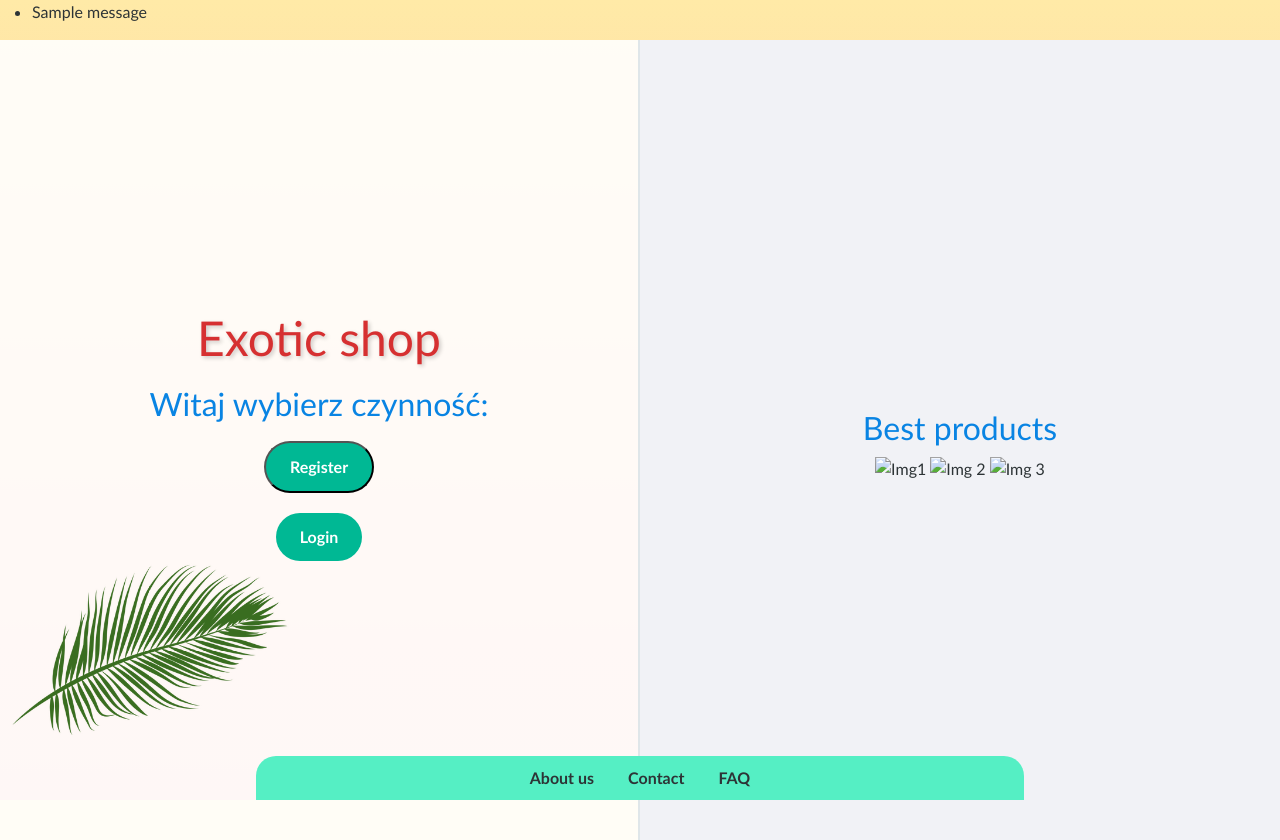
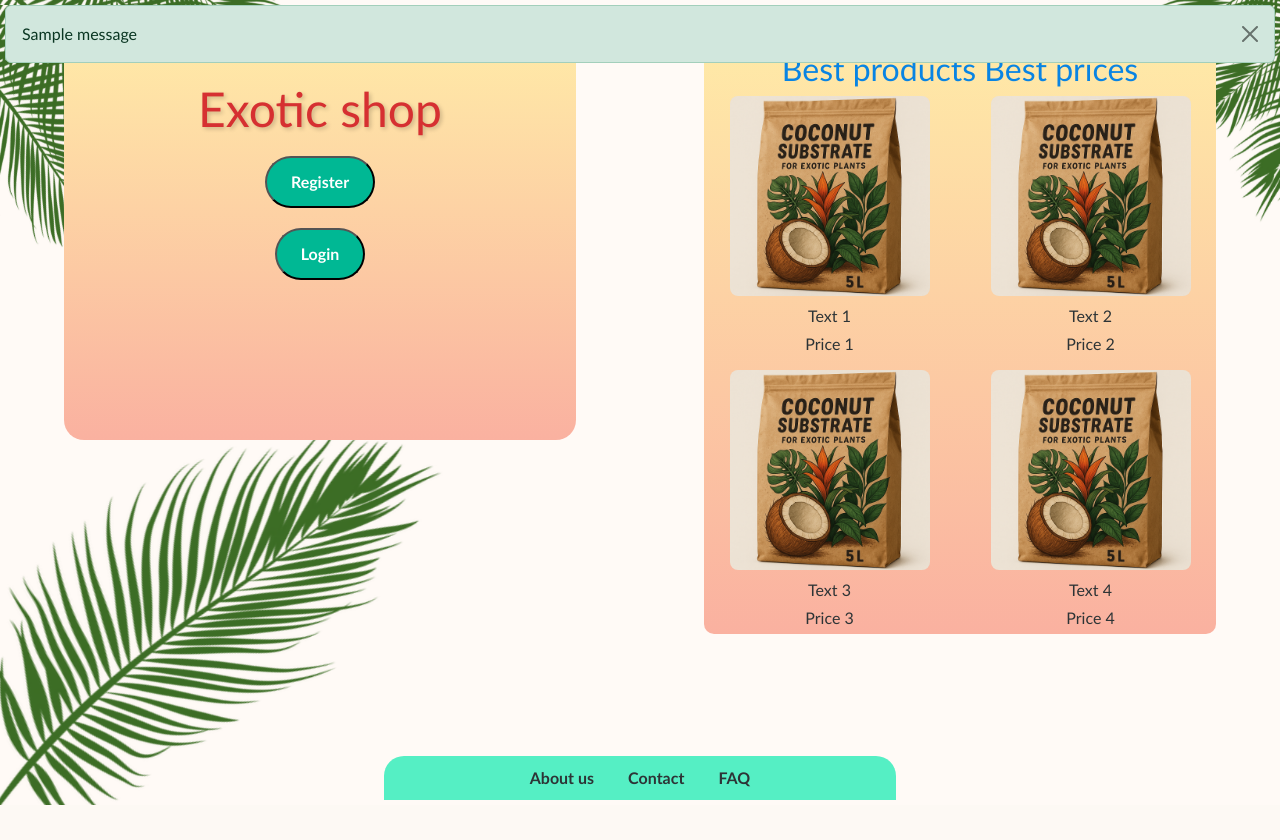
Before and after one commit to JanKotynia/FlaskShop, a Flask app: page / in a window 1280 px wide. After the commit the page ends 805 px from the top, so only its background shows below. Run offline with Flask 3, Linux system fonts and the light colour scheme; tables that the repository leaves empty hold one stand-in row (values such as "Sample post"); one stand-in notice (Sample message) is shown; some libraries are stand-ins or nearby versions.

Commit message:
login and view fix

```diff
--- a/shop/forms.py
+++ b/shop/forms.py
@@ -19,3 +19,9 @@ class RegisterForm(FlaskForm):
     password1 = PasswordField(label='Password:', validators=[Length(min=1), DataRequired()])
     password2 = PasswordField(label='Confirm Password:', validators=[EqualTo('password1'), DataRequired()])
     submit = SubmitField(label='Create Account')
+
+
+class LoginForm(FlaskForm):
+    username = StringField(label='User Name:', validators=[DataRequired()])
+    password = PasswordField(label='Password:', validators=[DataRequired()])
+    submit = SubmitField(label='Sign in')
--- a/shop/routes.py
+++ b/shop/routes.py
@@ -1,28 +1,43 @@
 from flask_login import login_user
 from shop import app
-from flask import render_template, flash
+from flask import render_template, flash, redirect, url_for
 from shop import db
-from shop.forms import RegisterForm
+from shop.forms import RegisterForm, LoginForm
 from shop.models import User
 
 
 
 @app.route("/", methods=['GET', 'POST'])
 def home():
-    form = RegisterForm()
-    if form.validate_on_submit():
-        user_to_create = User(username=form.username.data,
-                              email_address=form.email_address.data,
-                              password=form.password1.data)
+    form_register = RegisterForm()
+    if form_register.validate_on_submit():
+        user_to_create = User(username=form_register.username.data,email_address=form_register.email_address.data,password=form_register.password1.data)
         db.session.add(user_to_create)
         db.session.commit()
         login_user(user_to_create)
         print("created")
-        flash(f"Created! {user_to_create}", category='success')
+        flash(f"Account created! Welcome {user_to_create.username}", category='success')
+        return redirect(url_for('shop'))
 
-    if form.errors != {}:
-        for err_msg in form.errors.values():
+    if form_register.errors != {}:
+        for err_msg in form_register.errors.values():
             print("err")
             flash(f'Create user ERROR: {err_msg}', category='danger')
 
-    return render_template('welcome.html', form=form)
+    form_login = LoginForm()
+    if form_login.validate_on_submit():
+        attempted_user = User.query.filter_by(username=form_login.username.data).first()
+        if attempted_user and attempted_user.check_password_correction(
+                attempted_password=form_login.password.data
+        ):
+            login_user(attempted_user)
+            flash(f'Success! You are logged in as: {attempted_user.username}', category='success')
+            return redirect(url_for('shop'))
+        else:
+            flash('Wrong username or password! Try again!', category='danger')
+
+    return render_template('welcome.html', form_login=form_login, form_register=form_register)
+
+@app.route("/shop")
+def shop():
+    return render_template('main_page.html')
--- a/shop/static/styles.css
+++ b/shop/static/styles.css
@@ -1,5 +1,6 @@
 html, body {
-  background: linear-gradient(to bottom, #ffeaa7, #fab1a0);
+  background: url("images/back.png");
+  background-size: cover;
   font-family: 'Trebuchet MS', sans-serif;
   color: #2d3436;
   height: 100%;
@@ -49,22 +50,14 @@ h2 {
 footer {
   position: fixed;
   bottom: 0;
-  left: 20%;
-  width: 60%;
+  left: 30%;
+  width: 40%;
   text-align: center;
   background-color: #55efc4;
   padding: 10px;
   border-radius: 20px 20px 0 0;
 }
 
-.palm-img {
-  position: fixed;
-  width: 300px;
-  height: auto;
-  left: 0;
-  bottom: 0;
-  transform: rotate(-90deg);
-}
 
 .nav-reff {
   margin: 0 15px;
@@ -74,20 +67,46 @@ footer {
   transition: color 0.3s ease;
 }
 
-.nav-reff:hover {
-  color: #d63031;
-}
 
 .left-panel {
+  position: fixed;
+  top: 5%;
+  left: 5%;
   padding: 40px;
-  background-color: rgba(255, 255, 255, 0.9);
-  border-right: 2px solid #dfe6e9;
-  height: 100vh;
+  background-color: linear-gradient(to bottom, #ffeaa7, #fab1a0);
+  height: 50vh;
+  width: 40%;
+  text-align: center;
+  background: linear-gradient(to bottom, #ffeaa7, #fab1a0);
+  border-radius: 20px;
 }
 
 .right-panel {
-  padding: 40px;
-  background-color: #f1f2f6;
-  height: 100vh;
-  overflow-y: auto;
+  text-align: center;
+  position: fixed;
+  top: 5%;
+  right: 5%;
+  background: linear-gradient(to bottom, #ffeaa7, #fab1a0);
+  border-radius: 10px;
+  width: 40%
 }
+
+
+.images-container {
+  display: grid;
+  grid-template-columns: repeat(2, 1fr);
+  gap: 10px;
+}
+
+.image-box img {
+  width: 100%;
+  max-width: 200px;
+  height: auto;
+  border-radius: 8px;
+}
+
+.alert {
+  position: relative;
+  z-index: 10;
+  margin: 5px;
+}
--- a/shop/templates/includes/modal_login.html
+++ b/shop/templates/includes/modal_login.html
@@ -23,33 +23,26 @@
      aria-labelledby="exampleModalLabel" aria-hidden="true">
   <div class="modal-dialog modal-lg">
     <div class="modal-content">
-      <div class="modal-header">
-        <h1>
-          Register
-        </h1>
-      </div>
-        <br>
+        <div class="modal-header">
+          <h1>
+            Login
+          </h1>
+        </div>
         <form method="POST">
-            {{ form.hidden_tag() }}
+            {{ form_register.hidden_tag() }}
+            {{ form_login.username.label() }}
+            {{ form_login.username(class="form-control", placeholder="User Name") }}
 
-            {{ form.username.label() }}
-            {{ form.username(class="form-control", placeholder="User Name") }}
+            {{ form_login.password.label() }}
+            {{ form_login.password(class="form-control", placeholder="Password") }}
 
-            {{ form.email_address.label() }}
-            {{ form.email_address(class="form-control", placeholder="Email Address") }}
 
-            {{ form.password1.label() }}
-            {{ form.password1(class="form-control", placeholder="Password") }}
+            <div class="checkbox mb-3">
+               <h6>Do not have an account?</h6>
+               <a class="btn btn-sm btn-secondary" href="{{ url_for('shop') }}">Register</a>
+            </div>
 
-            {{ form.password2.label() }}
-            {{ form.password2(class="form-control", placeholder="Confirm Password") }}
-
-            <br>
-            <div class="checkbox mb-3">
-               <h6>Do you have an account?</h6>
-               <a class="btn btn-sm btn-secondary" data-bs-dismiss="modal">Go back</a>
-            </div>
-            {{ form.submit(class="btn btn-lg btn-block btn-primary") }}
+            {{ form_login.submit(class="btn btn-lg btn-block btn-primary") }}
         </form>
     </div>
   </div>
--- /dev/null
+++ b/shop/templates/includes/modal_register.html
@@ -0,0 +1,54 @@
+
+<style>
+.custom-modal .modal-content {
+  background-color: #f5f5f5;
+  border-radius: 20px;
+  padding: 20px;
+  box-shadow: 0 10px 25px rgba(0, 0, 0, 0.2);
+}
+
+.custom-modal .modal-header {
+  background-color: #007bff;
+  color: white;
+  border-bottom: none;
+}
+
+.custom-modal .modal-footer {
+  border-top: none;
+  justify-content: space-between;
+}
+</style>
+<div class="modal fade" id="Modal-Register"
+     tabindex="-1"
+     aria-labelledby="exampleModalLabel" aria-hidden="true">
+  <div class="modal-dialog modal-lg">
+    <div class="modal-content">
+      <div class="modal-header">
+        <h1>
+          Register
+        </h1>
+      </div>
+        <form method="POST">
+            {{ form_register.hidden_tag() }}
+
+            {{ form_register.username.label() }}
+            {{ form_register.username(class="form-control", placeholder="User Name") }}
+
+            {{ form_register.email_address.label() }}
+            {{ form_register.email_address(class="form-control", placeholder="Email Address") }}
+
+            {{ form_register.password1.label() }}
+            {{ form_register.password1(class="form-control", placeholder="Password") }}
+
+            {{ form_register.password2.label() }}
+            {{ form_register.password2(class="form-control", placeholder="Confirm Password") }}
+
+            <div class="checkbox mb-3">
+               <h6>Do you have an account?</h6>
+               <a class="btn btn-sm btn-secondary" data-bs-dismiss="modal">Go back</a>
+            </div>
+            {{ form_register.submit(class="btn btn-lg btn-block btn-primary") }}
+        </form>
+    </div>
+  </div>
+</div>
--- a/shop/templates/welcome.html
+++ b/shop/templates/welcome.html
@@ -8,54 +8,50 @@
   <link rel="stylesheet" href="{{ url_for('static', filename='styles.css') }}">
 </head>
 <body>
-    {% with messages = get_flashed_messages(with_categories=true) %}
+{% with messages = get_flashed_messages(with_categories=true) %}
     {% if messages %}
-            <ul class=flashes>
         {% for category, message in messages %}
-              <li class="{{ category }}">{{ message }}</li>
+          <div class="alert alert-{{ category }} alert-dismissible" role="alert">
+              {{ message }}
+              <button type="button" class="btn-close" data-bs-dismiss="alert"></button>
+          </div>
         {% endfor %}
-            </ul>
     {% endif %}
   {% endwith %}
-  <div class="container-fluid">
-    <div class="row">
 
-      <!-- Login etc. -->
-      <div class="col-md-6 d-flex flex-column align-items-center justify-content-center left-panel">
-        <h1>Exotic shop</h1>
-        <h2>Witaj wybierz czynność:</h2>
-        <img src="{{ url_for('static', filename='images/Palm.png') }}" alt="Palm" class="palm-img">
+  <div class="left-panel">
+    <h1>Exotic shop</h1>
+    <nav>
+      <button type="button" class="nav-button" data-bs-toggle="modal" data-bs-target="#Modal-Register">Register</button>
+    </nav>
+    <nav>
+      <button type="button" class="nav-button" data-bs-toggle="modal" data-bs-target="#Modal-Login">Login</button>
+    </nav>
 
-        <nav>
-          <button type="button" class="nav-button" data-bs-toggle="modal" data-bs-target="#Modal-Login">Register</button>
-        </nav>
-        <nav>
-          <a href="" class="nav-button">Login</a>
-        </nav>
+  </div>
 
-        <footer>
-          <a href="" class="nav-reff">About us</a>
-          <a href="" class="nav-reff">Contact</a>
-          <a href="" class="nav-reff">FAQ</a>
-        </footer>
-      </div>
+  <div class="right-panel">
+    <h2 class="section-title">Best products Best prices</h2>
 
-      <!-- Main product -->
-
-      <div class="col-md-6 d-flex flex-column align-items-center justify-content-center right-panel">
-        <h2>Best products</h2>
-        <div class="gallery">
-          <img src="https://via.placeholder.com/150" class="imgWelcome" alt="Img1">
-          <img src="https://via.placeholder.com/150" class="imgWelcome" alt="Img 2">
-          <img src="https://via.placeholder.com/150" class="imgWelcome" alt="Img 3">
+    <div class="images-container">
+      {% for i in range(4) %}
+        <div class="image-box">
+          <img src="{{ url_for('static', filename='images/img_example.png') }}" alt="Image {{ i + 1 }}">
+          <p class="mt-2 mb-1">Text {{ i + 1 }}</p>
+          <p class="mt-1 mb-1">Price {{ i + 1 }}</p>
         </div>
-      </div>
-
+      {% endfor %}
     </div>
   </div>
 
+  <footer>
+    <a href="{{ url_for('shop') }}" class="nav-reff">About us</a>
+    <a href="" class="nav-reff">Contact</a>
+    <a href="" class="nav-reff">FAQ</a>
+  </footer>
+
+  {% include 'includes/modal_register.html' %}
   {% include 'includes/modal_login.html' %}
-
   <script src="https://cdn.jsdelivr.net/npm/bootstrap@5.3.3/dist/js/bootstrap.bundle.min.js"></script>
 </body>
 </html>
```
Also changed, not shown: db_sql_querry.py (added, +7 -0 lines), shop/templates/base_main_page.html (added, +23 -0 lines), shop/templates/main_page.html (added, +7 -0 lines), instance/shop.db, shop/static/images/back.png (added), shop/static/images/img_example.png (added).
